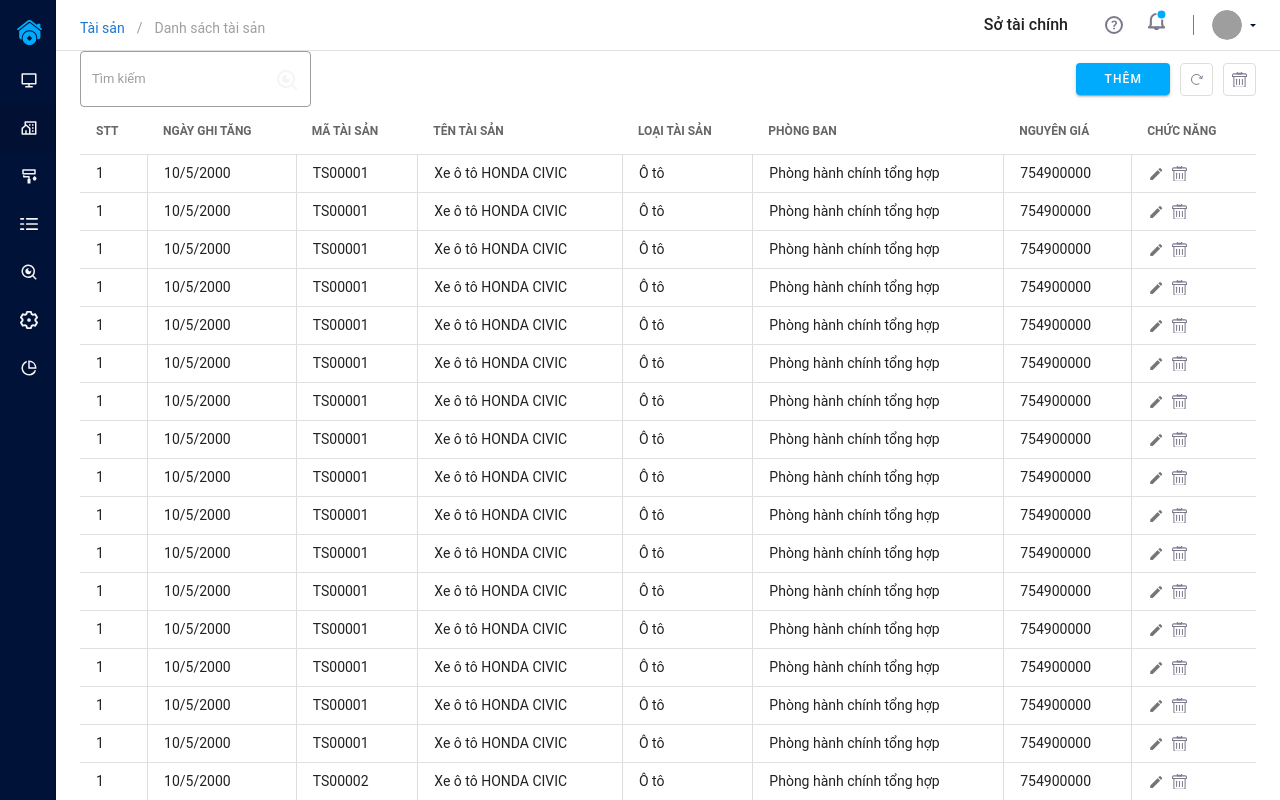
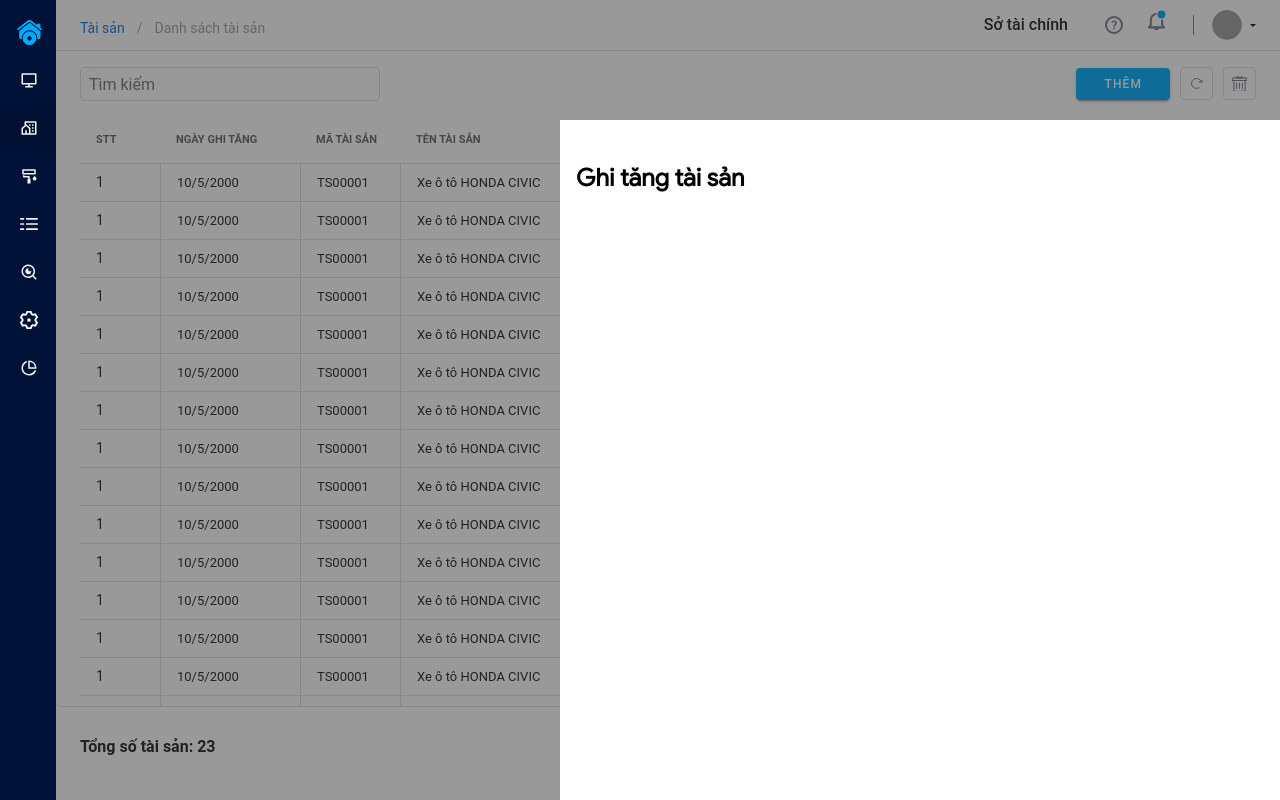
Before and after one commit to mtduong100500/QLTS-MaiThaiDuong-Web5, a Vue app: page /taisan in a window 1280 px wide. Both pictures are taken after a click on the button "THÊM". Shown: the top 800 px of the page. Built offline with nearby package versions, Linux system fonts and the light colour scheme; grey boxes are pictures that could not be loaded.

Commit message:
using vuex to open and close form

```diff
--- a/src/App.vue
+++ b/src/App.vue
@@ -29,12 +29,14 @@
       -->
         <router-view></router-view>
     </v-main>
+    <Form-Details v-if="$store.state.isOpen"/>
   </v-app>
 </template>
 
 <script>
 import Sidebar from './components/Sidebar'
 import Header from './components/Header'
+import FormDetails from './components/FormDetails.vue'
 export default {
   data() {
     return{
@@ -44,6 +46,7 @@ export default {
   components:{
     Sidebar,
     Header,
+    FormDetails
   }
 }
 </script>
@@ -63,6 +66,7 @@ export default {
 .v-main___wrap{
   display:flex;
 }
+
 .sidebar .v-list-item--link:hover{
   cursor: pointer;
   background-color: #273557;
--- a/src/assets/css/sidebar.css
+++ b/src/assets/css/sidebar.css
@@ -15,6 +15,7 @@ svg{
 .main-navbar:hover{
   border-left: 3px solid #00abfe;
 }
+.main-navbar:hover{}
 
 
 .open-menu-arrow{
@@ -24,5 +25,5 @@ svg{
   fill: #ffffff;
 }
 .main-navbar:hover + .cls-1{
-  fill: #00abfe;
+  fill: #00abfe !important;
 }
--- /dev/null
+++ b/src/components/FormDetails.vue
@@ -0,0 +1,59 @@
+<template>
+  <v-overlay :value="overlay">
+    <div class="form">
+      <div class="form-header d-flex justify-space-between">
+          <h2 class="mt-10 mx-4">Ghi tăng tài sản</h2>
+        <div class="btn-group d-flex  my-6">
+          <v-tooltip bottom>
+            <template #activator="{ on, attrs }">
+              <v-img
+                src="../assets/icon/help.svg"
+                width="20"
+                height="20"
+                v-on="on"
+                v-bind="attrs"
+                class="btn-hover"
+              ></v-img>
+            </template>
+            <span>Trợ giúp</span>
+          </v-tooltip>
+          <v-tooltip bottom>
+            <template #activator="{ on, attrs }">
+              <v-img
+                src="../assets/icon/cancel.svg"
+                width="20"
+                height="20"
+                v-on="on"
+                v-bind="attrs"
+                class="btn-hover ml-2 mr-4"
+                @click="$store.commit('changeFormState')"
+              ></v-img>
+            </template>
+            <span>Thoát</span>
+          </v-tooltip>
+        </div>
+      </div>
+    </div>
+  </v-overlay>
+</template>
+
+<script>
+export default {
+  name: "FormDetails",
+};
+</script>
+
+<style scoped>
+.form {
+  background-color: #ffffff;
+  position: fixed;
+  height: 700px;
+  width: 800px;
+  top: 120px;
+  left: 560px;
+  z-index: 2;
+  font-family: "GoogleSans-Regular";
+  color: #000000;
+}
+
+</style>
--- a/src/components/Sidebar.vue
+++ b/src/components/Sidebar.vue
@@ -144,8 +144,6 @@ export default {
       // CreatedBy MTDUONG(13/06/2021)
       drawer: true,
       mini: true,
-
-
     };
   },
 };
--- a/src/store/index.js
+++ b/src/store/index.js
@@ -5,8 +5,12 @@ Vue.use(Vuex)
 
 export default new Vuex.Store({
   state: {
+    isOpen: false
   },
   mutations: {
+    changeFormState(state){
+      state.isOpen = !state.isOpen
+    }
   },
   actions: {
   },
--- a/src/views/GhiTang.vue
+++ b/src/views/GhiTang.vue
@@ -1,27 +1,17 @@
 <template>
   <div class="main-content">
     <div class="toolbar">
-      <div>
+      <div class="search-icon">
         <!--
           Ô input tìm kiếm
           CreatedBy MTDUONG (14/06/2021)
         -->
-        <v-text-field
+        <input
+          type="text"
+          v-model="search"
           placeholder="Tìm kiếm"
-          outlined
-          flat
-          v-model="search"
-          single-line
-          hide-details
-        >
-          <template v-slot:append>
-            <img
-              width="24"
-              height="24"
-              src="../assets/icon/search-eye-line.svg"
-            />
-          </template>
-        </v-text-field>
+          class="search-bar"
+        />
       </div>
 
       <!--
@@ -29,7 +19,7 @@
         CreatedBy MTDUONG (14/06/2021)
       -->
       <div class="btn-group d-flex align-center">
-        <v-btn color="#00abfe" small class="white--text px-7 py-4">Thêm</v-btn>
+        <v-btn color="#00abfe" small class="white--text px-7 py-4" @click="$store.commit('changeFormState')">Thêm</v-btn>
         <v-tooltip bottom>
           <template #activator="{ on, attrs }">
             <div class="btn-reload btn-hover" v-bind="attrs" v-on="on">
@@ -63,14 +53,23 @@
     -->
     <div class="table">
       <v-data-table
-        :items="items"
+        :items="assets"
         :headers="headers"
         fixed-header
-        height="770"
         :custom-filter="filter"
         hide-default-footer
         disable-pagination
       >
+        <template #items="{ item }">
+          <tr>
+            <td>{{ item.STT }}</td>
+            <td>{{ item.PropertyCode }}</td>
+            <td>{{ item.PropertyName }}</td>
+            <td>{{ item.PropertyType }}</td>
+            <td>{{ item.Department }}</td>
+            <td>{{ item.Price }}</td>
+          </tr>
+        </template>
         <template #item.actions="{ item }">
           <div class="d-flex align-center">
             <v-tooltip bottom>
@@ -89,10 +88,19 @@
                   max-height="15"
                   max-width="15"
                   class="btn-hover"
-                  v-bind="attrs" v-on="on"
+                  v-bind="attrs"
+                  v-on="on"
                 ></v-img>
               </template>
               <span>Xóa</span>
+            </v-tooltip>
+            <v-tooltip bottom>
+              <template #activator="{ on, attrs }">
+                <v-icon small class="ml-2 btn-hover" v-bind="attrs" v-on="on">
+                  mdi-history
+                </v-icon>
+              </template>
+              <span>Nhân bản dữ liệu</span>
             </v-tooltip>
           </div>
         </template>
@@ -103,10 +111,15 @@
       Thông tin về tổng số tài sản và tổng nguyên giá
       CreatedBy MTDUONg (14/06/2021)
     -->
-    <div class="d-flex table-footer py-8 justify-space-between align-center">
-      <div class="px-6 font-weight-bold">Tổng số tài sản: {{propertySum}}</div>
-      <div class="px-6 font-weight-bold">Tổng nguyên giá: {{priceSumFunc()}}</div>
+    <div class="d-flex table-footer py-7 justify-space-between align-center">
+      <div class="px-6 font-weight-bold">
+        Tổng số tài sản: {{ propertySum }}
+      </div>
+      <div class="px-x font-weight-bold tonggia">
+        Tổng nguyên giá: {{ priceSumFunc() }}
+      </div>
     </div>
+
   </div>
 </template>
 
@@ -114,25 +127,57 @@
 import data from "./data";
 export default {
   name: "taisan",
+  components:{
+  },
   data() {
     return {
-
       // Chứa các thông tin của table headers
       // CreatedBy MTDUONG (14/06/2021)
       headers: [
-        { text: "STT", value: "STT", sortable: false },
-        { text: "NGÀY GHI TĂNG", value: "Date", sortable: false },
-        { text: "MÃ TÀI SẢN", value: "PropertyCode", sortable: false },
-        { text: "TÊN TÀI SẢN", value: "PropertyName", sortable: false },
-        { text: "LOẠI TÀI SẢN", value: "PropertyType", sortable: false },
-        { text: "PHÒNG BAN", value: "Department", sortable: false },
-        { text: "NGUYÊN GIÁ", value: "Price", sortable: false },
-        { text: "CHỨC NĂNG", value: "actions", sortable: false },
+        { text: "STT", value: "STT", width: "80px", sortable: false },
+        {
+          text: "NGÀY GHI TĂNG",
+          value: "Date",
+          width: "140px",
+          sortable: false,
+        },
+        {
+          text: "MÃ TÀI SẢN",
+          value: "PropertyCode",
+          width: "100px",
+          sortable: false,
+        },
+        {
+          text: "TÊN TÀI SẢN",
+          value: "PropertyName",
+          width: "600px",
+          sortable: false,
+        },
+        {
+          text: "LOẠI TÀI SẢN",
+          value: "PropertyType",
+          width: "150px",
+          sortable: false,
+        },
+        {
+          text: "PHÒNG BAN",
+          value: "Department",
+          width: "250px",
+          sortable: false,
+        },
+        { text: "NGUYÊN GIÁ", value: "Price", width: "150px", sortable: false },
+        {
+          text: "CHỨC NĂNG",
+          value: "actions",
+          width: "100px",
+          sortable: false,
+          fixed: true,
+        },
       ],
 
       // Dùng để lưu trữ dữ liệu để truyền lên table
       // CreatedBy MTDUONG (14/06/2021)
-      items: data,
+      assets: data,
 
       // model dùng cho chức năng tìm kiếm
       search: "",
@@ -143,12 +188,13 @@ export default {
 
       // Tính tổng nguyên giá
       // CreatedBy MTDUONG (14/06/2021)
-      priceSum: ''
+      priceSum: "",
+
+      // Chọn nhiều dòng
+
     };
   },
-  computed:{
-
-  },
+  computed: {},
 
   methods: {
     // Filter theo tên và mã nhân viên
@@ -161,22 +207,64 @@ export default {
 
     // Tính tổng nguyên giá
     // CreatedBY MTDUONG (14/06/2021)
-    priceSumFunc(items){
-      for(item in items){
+    priceSumFunc(data) {
+      for (item in data) {
         this.priceSum += parseInt(item.Price);
       }
       return this.priceSum;
-    }
+    },
+
+
   },
 };
 </script>
 
 <style lang="scss">
-.table-footer{
+
+@media only screen and (min-device-width: 768px) and (max-device-width: 1024px) {
+  .v-data-table__wrapper {
+    height: 590px;
+  }
+}
+@media only screen and (min-device-width: 1025px) and (max-device-width: 1920px) {
+  .v-data-table__wrapper {
+    height: 785px;
+  }
+}
+
+table > tbody > tr > td:last-child,
+table > thead > tr > th:last-child {
+  position: sticky !important;
+  position: -webkit-sticky !important;
+  right: 0;
+  background-color: #ffffff;
+}
+table > thead > tr > th:nth-child(1) {
+  z-index: 9999;
+}
+.tonggia {
+  margin-right: 200px;
+}
+.search-icon {
+  background-image: url("../assets/icon/search-eye-line.svg");
+  width: 20px;
+  height: 20px;
+  background-repeat: no-repeat;
+}
+.search-bar {
+  min-width: 300px;
+  height: 34px;
+  border: 1px solid #dddddd;
+  border-radius: 4px;
+  text-indent: 8px;
 }
 .btn-hover:hover {
   cursor: pointer;
+
+}
+.btn-delete:hover, .btn-reload:hover{
   background-color: #dddddd;
+  transform: scale(1.1);
 }
 .btn-reload {
   margin: 0 10px;
@@ -191,11 +279,20 @@ export default {
   padding: 0 24px 0 24px;
   border-bottom: 1px solid #dddddd;
 }
+table th + th {
+  font-size: 15px;
+}
 table td + td {
+  font-size: 13px !important;
   border-left: 1px solid #dddddd;
 }
-.v-data-table__wrapper table tbody tr td{
-    height: 38px !important;
+.v-data-table__wrapper table > tbody > tr > td {
+  height: 38px !important;
+}
+.v-data-table__wrapper > table > thead > tr > th {
+  font-size: 11px !important;
+}
+.v-data-table__wrapper > table > thead > tr:hover {
 }
 tr:hover {
   background-color: #f0f8ff;
@@ -203,13 +300,13 @@ tr:hover {
 .ghitang {
   background-color: aquamarine;
 }
-.v-input{
-    font-size: 13px !important;
+.v-input {
+  font-size: 13px !important;
 }
 .toolbar {
   display: flex;
   justify-content: space-between;
   padding: 0 24px 0 24px;
+  margin: 16px 0;
 }
-
 </style>
```
Also changed, not shown: src/components/Header.vue (+7 -9 lines), 1 other file (tests, documents, lock files or other folders).
